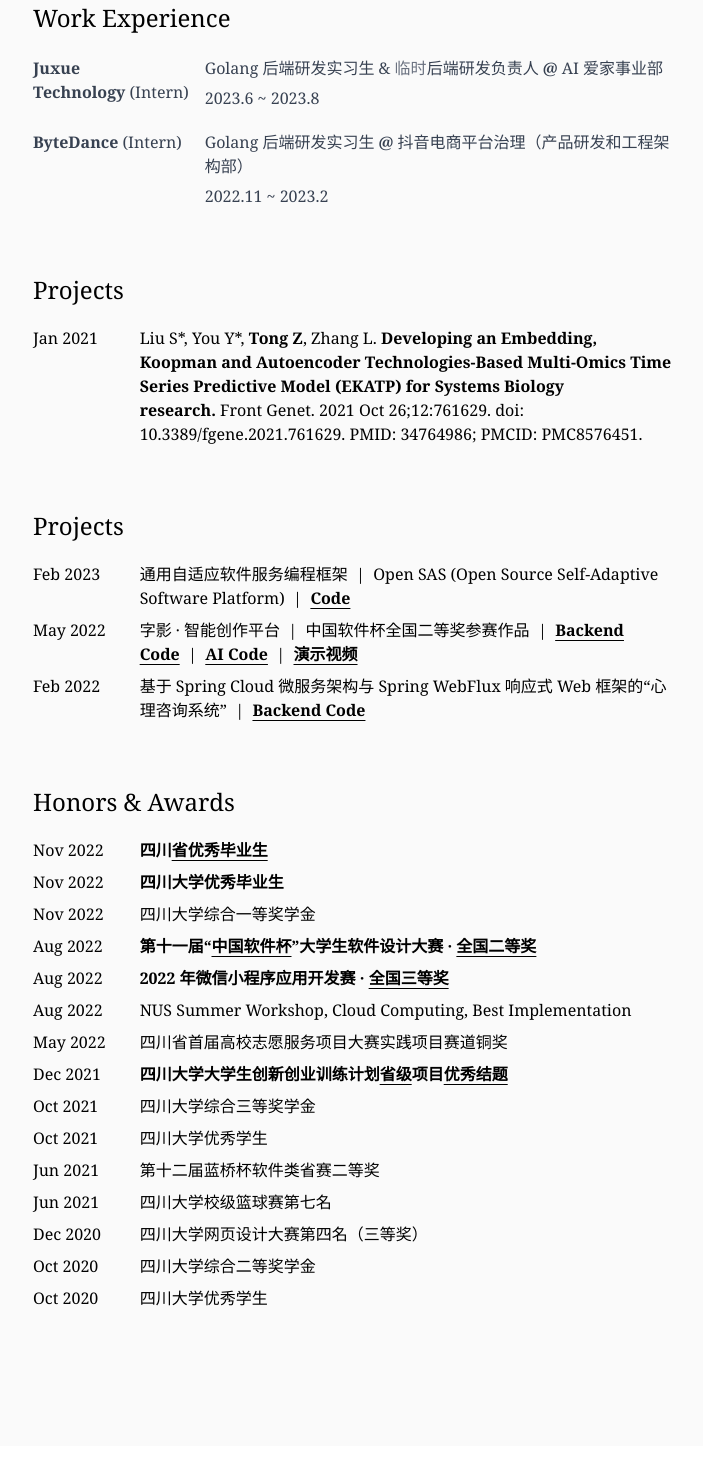
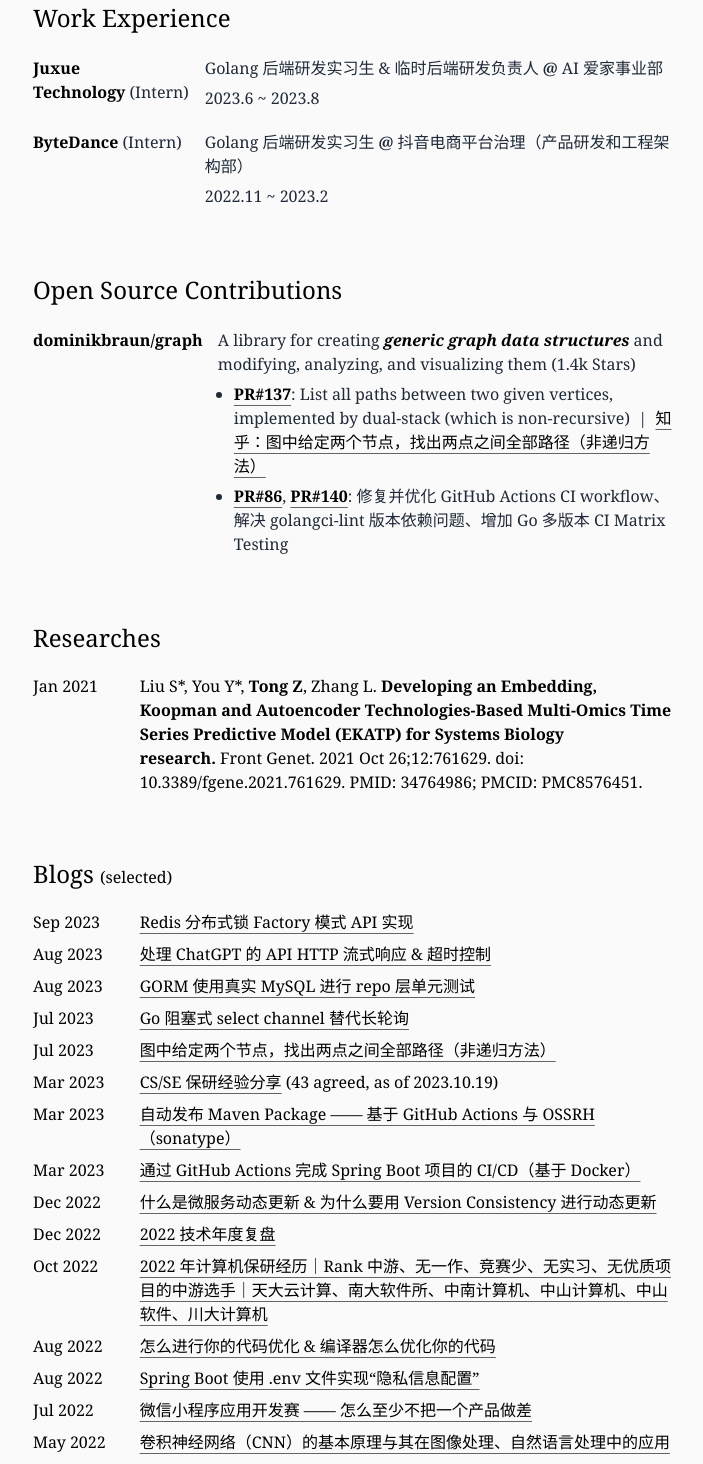
Before and after one commit to tzq0301/tzq0301.github.io, a Next.js app: page / in a window 1280 px wide. Shown: the part 780-2244 px from the top of the page, without its empty margins (287-990 px from the left). Built offline with nearby package versions, Linux system fonts and the light colour scheme.

Commit message:
icon, blogs, open-source

```diff
--- a/app/components/Bold.tsx
+++ b/app/components/Bold.tsx
@@ -2,6 +2,6 @@
 
 export default function Bold({children}: { children: React.ReactNode }) {
     return (
-        <text className={'font-bold'}>{children}</text>
+        <text className={'font-bold text-black'}>{children}</text>
     )
 }
--- a/app/components/Paragraph.tsx
+++ b/app/components/Paragraph.tsx
@@ -2,7 +2,7 @@
 
 export default function Paragraph({ children }: { children: React.ReactNode }) {
     return (
-        <div className={'text-gray-700'}>
+        <div className={'text-gray-800'}>
             {children}
         </div>
     )
--- /dev/null
+++ b/app/components/Separator.tsx
@@ -0,0 +1,5 @@
+export default function Separator() {
+    return (
+        <text>&nbsp;&nbsp;|&nbsp;&nbsp;</text>
+    )
+}
--- a/app/components/Underline.tsx
+++ b/app/components/Underline.tsx
@@ -2,6 +2,6 @@
 
 export default function Underline({ children }: { children: React.ReactNode }) {
     return (
-        <text className={'underline underline-offset-4'}>{children}</text>
+        <text className={'underline underline-offset-[5px] decoration-black/60 decoration-1'}>{children}</text>
     )
 }
--- a/app/components/UrlLink.tsx
+++ b/app/components/UrlLink.tsx
@@ -4,7 +4,7 @@
 export default function UrlLink({url, bold = true, underline = true, children}: { url: string, bold?: boolean, underline?: boolean, children: React.ReactNode }) {
     return (
         <Link
-            className={`${bold ? 'font-bold' : ''} ${underline ? 'underline underline-offset-4' : ''} hover:text-orange-400 duration-300`}
+            className={`${bold ? 'font-bold' : ''} ${underline ? 'underline underline-offset-[5px] decoration-black/60 decoration-1' : ''} text-black hover:text-orange-400 duration-300`}
             href={url}>
             {children}
         </Link>
--- a/app/components/table/TableRow.tsx
+++ b/app/components/table/TableRow.tsx
@@ -2,7 +2,7 @@
 
 export default function TableRow({left, right}: { left: React.ReactNode, right: React.ReactNode }) {
     return (
-        <div className={'flex text-gray-700'}>
+        <div className={'flex text-gray-800'}>
             <div className={'basis-1/4'}>
                 {left}
             </div>
--- a/app/layout.tsx
+++ b/app/layout.tsx
@@ -5,6 +5,9 @@
 export const metadata = {
   title: 'Tong Zhaoqi',
   description: 'Tong Zhaoqi\'s index page',
+  icons: {
+    icon: '/icon/TZQ-icon.ico',
+  },
 }
 
 export default function RootLayout({
--- a/app/page.tsx
+++ b/app/page.tsx
@@ -11,6 +11,7 @@
 import List from "@/app/components/list/List";
 import ListItem from "@/app/components/list/ListItem";
 import Underline from "@/app/components/Underline";
+import Separator from "@/app/components/Separator";
 
 export default function Home() {
     return (
@@ -130,7 +131,7 @@
                             }
                             right={
                                 <div>
-                                    <div>Golang 后端研发实习生 & <text className={'text-gray-500'}><Tooltip
+                                    <div>Golang 后端研发实习生 & <text className={'text-gray-800'}><Tooltip
                                         title={'原后端正式员工离职后，本人开始负责（1）需求评审（2）团队对接（3）日常编码（4）带实习生一名'}>临时</Tooltip>
                                     </text>后端研发负责人 <span className={'font-bold'}>@</span> AI 爱家事业部
                                     </div>
@@ -160,7 +161,30 @@
                 <div className={'h-14'}></div>
 
                 <div>
-                    <div className={'text-2xl'}>Projects</div>
+                    <div className={'text-2xl'}>Open Source Contributions</div>
+                    <Br/>
+                    <Br/>
+                    <Table>
+                        <TableRow left={<UrlLink url={'https://github.com/dominikbraun/graph'}
+                                                 underline={false}>dominikbraun/graph</UrlLink>}
+                                  right={
+                                      <div>
+                                          <div>A library for creating <Bold><text className={'italic'}>generic graph data structures</text></Bold> and modifying, analyzing, and visualizing them (1.4k Stars)</div>
+                                          <Br/>
+                                          <ul className={'list-disc ms-4'}>
+                                              <li><UrlLink url={'https://github.com/dominikbraun/graph/pull/137'}>PR#137</UrlLink>:&nbsp;<text>List all paths between two given vertices, implemented by dual-stack (which is non-recursive)</text><Separator/><UrlLink url={'https://zhuanlan.zhihu.com/p/642134590'} bold={false}>知乎：图中给定两个节点，找出两点之间全部路径（非递归方法）</UrlLink></li>
+                                              <Br/>
+                                              <li><UrlLink url={'https://github.com/dominikbraun/graph/pull/86'}>PR#86</UrlLink>,&nbsp;<UrlLink url={'https://github.com/dominikbraun/graph/pull/140'}>PR#140</UrlLink>:&nbsp;<text>修复并优化 GitHub Actions CI workflow、解决 golangci-lint 版本依赖问题、增加 Go 多版本 CI Matrix Testing</text></li>
+                                          </ul>
+                                      </div>
+                                  }/>
+                    </Table>
+                </div>
+
+                <div className={'h-14'}></div>
+
+                <div>
+                    <div className={'text-2xl'}>Researches</div>
                     <Br/>
                     <Br/>
                     <List>
@@ -184,6 +208,33 @@
                 <div className={'h-14'}></div>
 
                 <div>
+                    <div className={'text-2xl'}>Blogs <text className={'text-base'}>(selected)</text></div>
+                    <Br/>
+                    <Br/>
+                    <List>
+                        <ListItem left={'Sep 2023'} right={<UrlLink url={'https://zhuanlan.zhihu.com/p/655182770'} bold={false}>Redis 分布式锁 Factory 模式 API 实现</UrlLink> }/>
+                        <ListItem left={'Aug 2023'} right={<UrlLink url={'https://zhuanlan.zhihu.com/p/649440256'} bold={false}>处理 ChatGPT 的 API HTTP 流式响应 & 超时控制</UrlLink> }/>
+                        <ListItem left={'Aug 2023'} right={<UrlLink url={'https://zhuanlan.zhihu.com/p/650602668'} bold={false}>GORM 使用真实 MySQL 进行 repo 层单元测试</UrlLink> }/>
+                        <ListItem left={'Jul 2023'} right={<UrlLink url={'https://zhuanlan.zhihu.com/p/642655472'} bold={false}>Go 阻塞式 select channel 替代长轮询</UrlLink> }/>
+                        <ListItem left={'Jul 2023'} right={<UrlLink url={'https://zhuanlan.zhihu.com/p/642134590'} bold={false}>图中给定两个节点，找出两点之间全部路径（非递归方法）</UrlLink> }/>
+                        <ListItem left={'Mar 2023'} right={<div><UrlLink url={'https://zhuanlan.zhihu.com/p/617415742'} bold={false}>CS/SE 保研经验分享</UrlLink>&nbsp;(43 agreed, as of 2023.10.19)</div> }/>
+                        <ListItem left={'Mar 2023'} right={<UrlLink url={'https://zhuanlan.zhihu.com/p/613615100'} bold={false}>自动发布 Maven Package —— 基于 GitHub Actions 与 OSSRH（sonatype）</UrlLink>}/>
+                        <ListItem left={'Mar 2023'} right={<UrlLink url={'https://zhuanlan.zhihu.com/p/590967429'} bold={false}>通过 GitHub Actions 完成 Spring Boot 项目的 CI/CD（基于 Docker）</UrlLink>}/>
+                        <ListItem left={'Dec 2022'} right={<UrlLink url={'https://zhuanlan.zhihu.com/p/591189491'} bold={false}>什么是微服务动态更新 & 为什么要用 Version Consistency 进行动态更新</UrlLink>}/>
+                        <ListItem left={'Dec 2022'} right={<UrlLink url={'https://zhuanlan.zhihu.com/p/589314371'} bold={false}>2022 技术年度复盘</UrlLink>}/>
+                        <ListItem left={'Oct 2022'} right={<UrlLink url={'https://zhuanlan.zhihu.com/p/502719456'} bold={false}>2022 年计算机保研经历｜Rank 中游、无一作、竞赛少、无实习、无优质项目的中游选手｜天大云计算、南大软件所、中南计算机、中山计算机、中山软件、川大计算机</UrlLink>}/>
+                        <ListItem left={'Aug 2022'} right={<UrlLink url={'https://zhuanlan.zhihu.com/p/560385045'} bold={false}>怎么进行你的代码优化 & 编译器怎么优化你的代码</UrlLink>}/>
+                        <ListItem left={'Aug 2022'} right={<UrlLink url={'https://zhuanlan.zhihu.com/p/552691239'} bold={false}>Spring Boot 使用 .env 文件实现“隐私信息配置”</UrlLink>}/>
+                        <ListItem left={'Jul 2022'} right={<UrlLink url={'https://zhuanlan.zhihu.com/p/547390956'} bold={false}>微信小程序应用开发赛 —— 怎么至少不把一个产品做差</UrlLink>}/>
+                        <ListItem left={'May 2022'} right={<UrlLink url={'https://zhuanlan.zhihu.com/p/509165186'} bold={false}>卷积神经网络（CNN）的基本原理与其在图像处理、自然语言处理中的应用</UrlLink>}/>
+                        <ListItem left={'May 2022'} right={<UrlLink url={'https://zhuanlan.zhihu.com/p/508445805'} bold={false}>简述文本相似度概念与算法</UrlLink>}/>
+                        <ListItem left={'Mar 2022'} right={<UrlLink url={'https://zhuanlan.zhihu.com/p/600540961'} bold={false}>Spring WebFlux 响应式定制 Redis 对指定数据类型的序列化与反序列化配置（例如 ObjectId、LocalDate）</UrlLink>}/>
+                    </List>
+                </div>
+
+                <div className={'h-14'}></div>
+
+                <div>
                     <div className={'text-2xl'}>Projects</div>
                     <Br/>
                     <Br/>
@@ -192,10 +243,10 @@
                             left={'Feb 2023'}
                             right={
                                 <div>
-                                    <text>通用自适应软件服务编程框架&nbsp;&nbsp;|&nbsp;&nbsp;Open SAS (Open Source
+                                    <text>通用自适应软件服务编程框架<Separator/>Open SAS (Open Source
                                         Self-Adaptive Software Platform)
                                     </text>
-                                    &nbsp;&nbsp;|&nbsp;&nbsp;<UrlLink
+                                    <Separator/><UrlLink
                                     url={'https://github.com/tzq0301/open-sas'}>Code</UrlLink>
                                 </div>
                             }/>
@@ -203,11 +254,11 @@
                             left={'May 2022'}
                             right={
                                 <div>
-                                    <text>字影&nbsp;·&nbsp;智能创作平台&nbsp;&nbsp;|&nbsp;&nbsp;中国软件杯全国二等奖参赛作品</text>
-                                    &nbsp;&nbsp;|&nbsp;&nbsp;<UrlLink url={'https://github.com/tzq0301/a9-backend'}>Backend
-                                    Code</UrlLink>&nbsp;&nbsp;|&nbsp;&nbsp;<UrlLink
+                                    <text>字影&nbsp;·&nbsp;智能创作平台<Separator/>中国软件杯全国二等奖参赛作品</text>
+                                    <Separator/><UrlLink url={'https://github.com/tzq0301/a9-backend'}>Backend
+                                    Code</UrlLink><Separator/><UrlLink
                                     url={'https://github.com/tzq0301/title-generation-v4'}>AI
-                                    Code</UrlLink>&nbsp;&nbsp;|&nbsp;&nbsp;<UrlLink
+                                    Code</UrlLink><Separator/><UrlLink
                                     url={'https://www.bilibili.com/video/BV1KG411b73S'}>演示视频</UrlLink>
                                 </div>
                             }/>
@@ -216,7 +267,7 @@
                             right={
                                 <div>
                                     基于 Spring Cloud 微服务架构与 Spring WebFlux 响应式 Web
-                                    框架的“心理咨询系统”&nbsp;&nbsp;|&nbsp;&nbsp;<UrlLink
+                                    框架的“心理咨询系统”<Separator/><UrlLink
                                     url={'https://github.com/tzq0301/pcs'}>Backend Code</UrlLink>
                                 </div>
                             }/>
```
Also changed, not shown: 1 other file (tests, documents, lock files or other folders).
